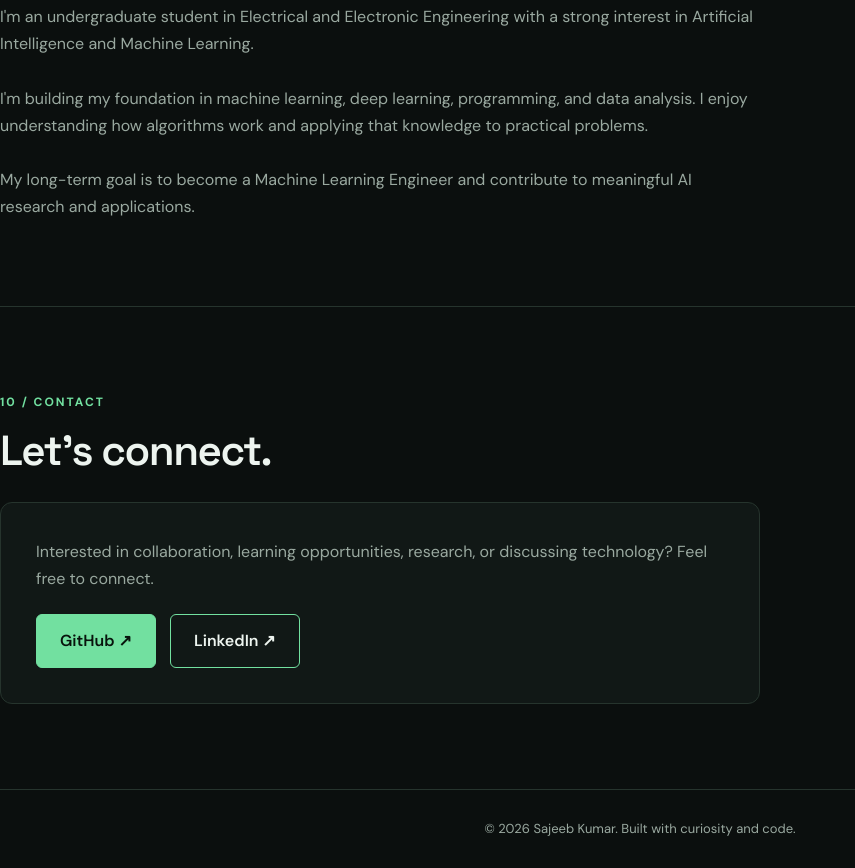
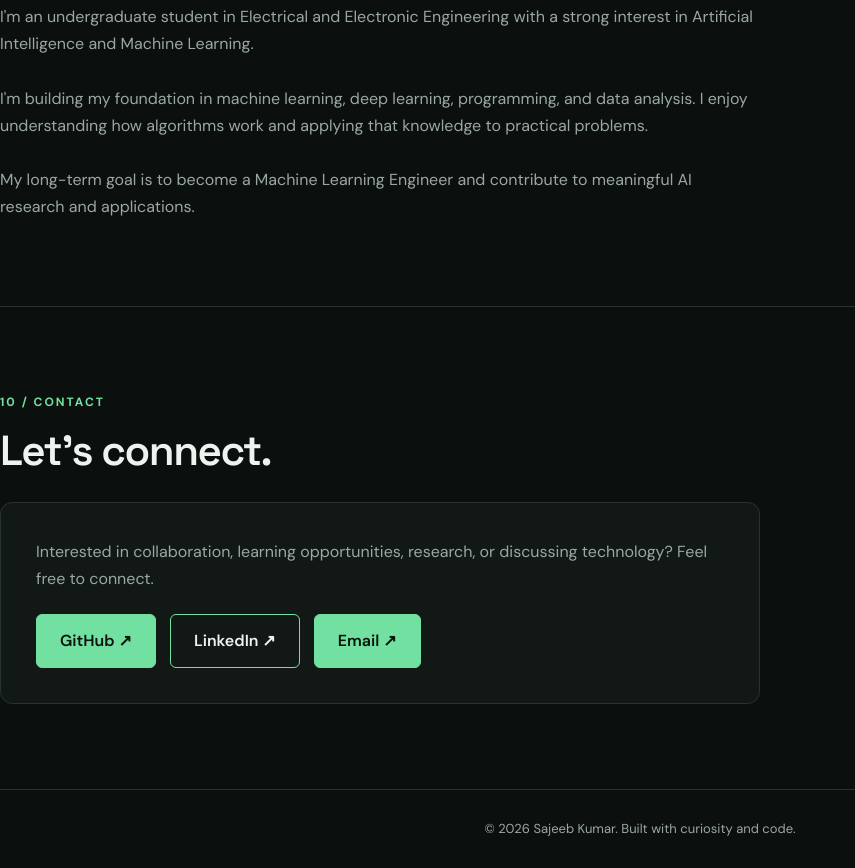
Before and after one commit to sajeeb-kumar/sajeeb-kumar.github.io, a plain HTML site: page index.html in a window 1280 px wide. Shown: the part 4890-5758 px from the top of the page, without its empty margins (0-855 px from the left). Drawn offline with Linux system fonts and the light colour scheme.

Commit message:
Add email link to index.html

```diff
--- a/index.html
+++ b/index.html
@@ -1205,6 +1205,15 @@ main > .container > section > * {
 
             </a>
 
+            <!-- Email Address -->
+            <a href="mailto:sajeebkumar202@gmail.com"
+               target="_blank"
+               rel="noopener"
+               class="btn btn-primary">
+
+              Email ↗
+
+            </a>
           </div>
 
         </div>
```
